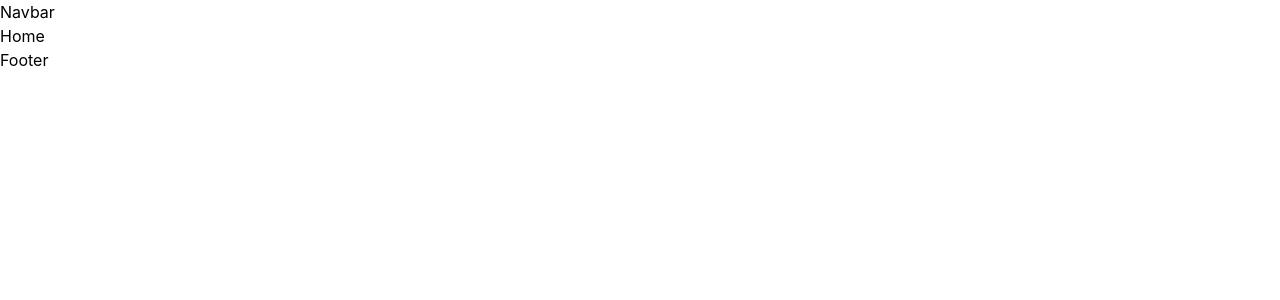
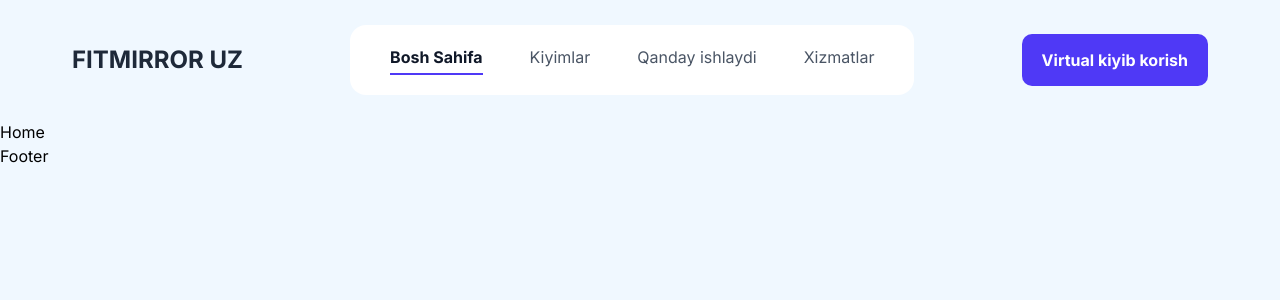
Before and after one commit to codeby-umar/FITMIRROR.UZ, a React (Vite) app: page / in a window 1280 px wide. Shown: the top 300 px of the page. Built offline with nearby package versions, Linux system fonts and the light colour scheme.

Commit message:
create navbar

```diff
--- a/package.json
+++ b/package.json
@@ -11,6 +11,7 @@
   },
   "dependencies": {
     "@tailwindcss/vite": "^4.2.2",
+    "lucide-react": "^1.7.0",
     "react": "^19.2.4",
     "react-dom": "^19.2.4",
     "react-router-dom": "^7.13.2",
--- a/src/components/Navbar.jsx
+++ b/src/components/Navbar.jsx
@@ -1,9 +1,50 @@
-import React from 'react'
+// import icons from "../assets/icons/icons.svg";
+import { NavLink, Link } from "react-router-dom";
 
 function Navbar() {
+  const NavlinkActivate = ({ isActive }) =>
+    `text-base pb-1 border-b-2 transition-all duration-200 ${
+      isActive
+        ? "border-indigo-600 font-bold text-gray-900"
+        : "border-transparent text-gray-600 hover:text-indigo-600"
+    }`;
+
   return (
-    <div>Navbar</div>
-  )
+    <header className="container w-full">
+      <div className=" flex items-center justify-between">
+        <a
+          className="flex items-center text-gray-800 text-2xl font-bold gap-2"
+          href="/"
+        >
+          FITMIRROR UZ {/*  <img src={icons} alt="logo icon" /> */}
+        </a>
+        <div className="items-center justify-center rounded-2xl bg-white p-5 px-10 hidden md:block">
+          <ul className="flex items-center  gap-11.75">
+            <NavLink className={NavlinkActivate} to="/">
+              Bosh Sahifa
+            </NavLink>
+            <NavLink className={NavlinkActivate} to={"/clothes"}>
+              Kiyimlar
+            </NavLink>
+            <NavLink className={NavlinkActivate} to={"/about"}>
+              Qanday ishlaydi
+            </NavLink>
+            <NavLink className={NavlinkActivate} to={"/servises"}>
+              Xizmatlar
+            </NavLink>
+          </ul>
+        </div>
+        <div>
+          <Link
+            className="bg-indigo-600 p-4 font-bold text-base text-white rounded-[10px] px-5"
+            to={"/chooseclothes"}
+          >
+            Virtual kiyib korish
+          </Link>
+        </div>
+      </div>
+    </header>
+  );
 }
 
-export default Navbar
+export default Navbar;
--- a/src/index.css
+++ b/src/index.css
@@ -1 +1,23 @@
+@import url('https://fonts.googleapis.com/css2?family=Inter:ital,opsz,wght@0,14..32,100..900;1,14..32,100..900&display=swap');
 @import "tailwindcss";
+
+.container{
+   width: 100%;
+   max-width: 1440px;
+   padding: 25px 72px;
+}
+
+body{
+     background-color: aliceblue;
+     font-family: "Inter", sans-serif;
+}
+
+
+
+
+:root {
+  --color-bg: #ffffff;
+  --color-text: #111827;
+  --primary: #8987A1;
+  --color-border: #e5e7eb;
+}
```
Also changed, not shown: src/assets/icons/icons.svg (added), 1 other file (tests, documents, lock files or other folders).
